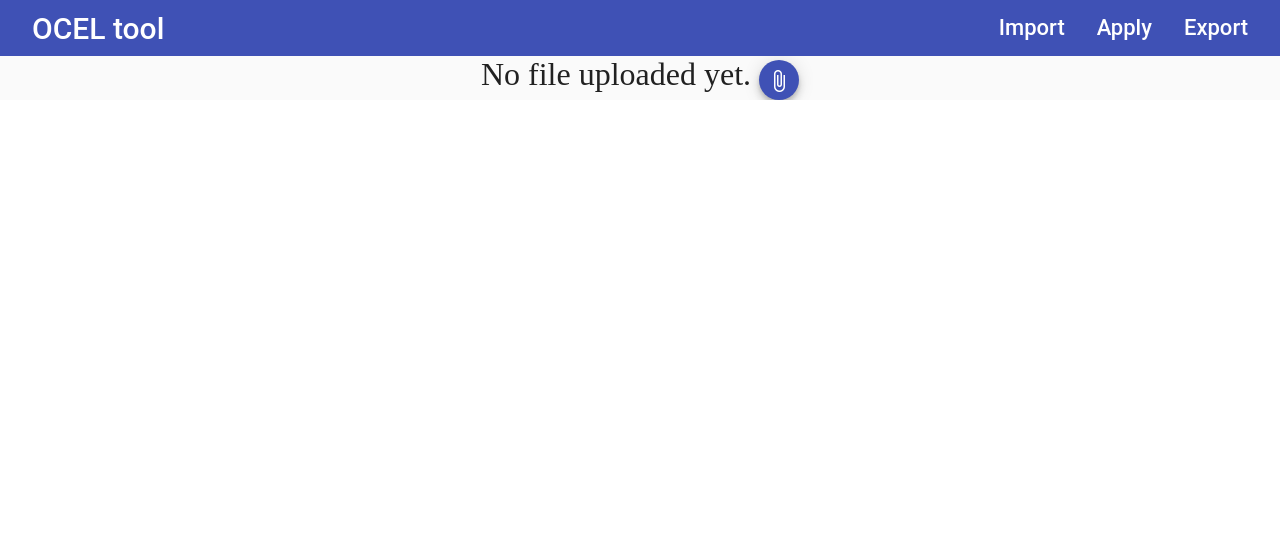
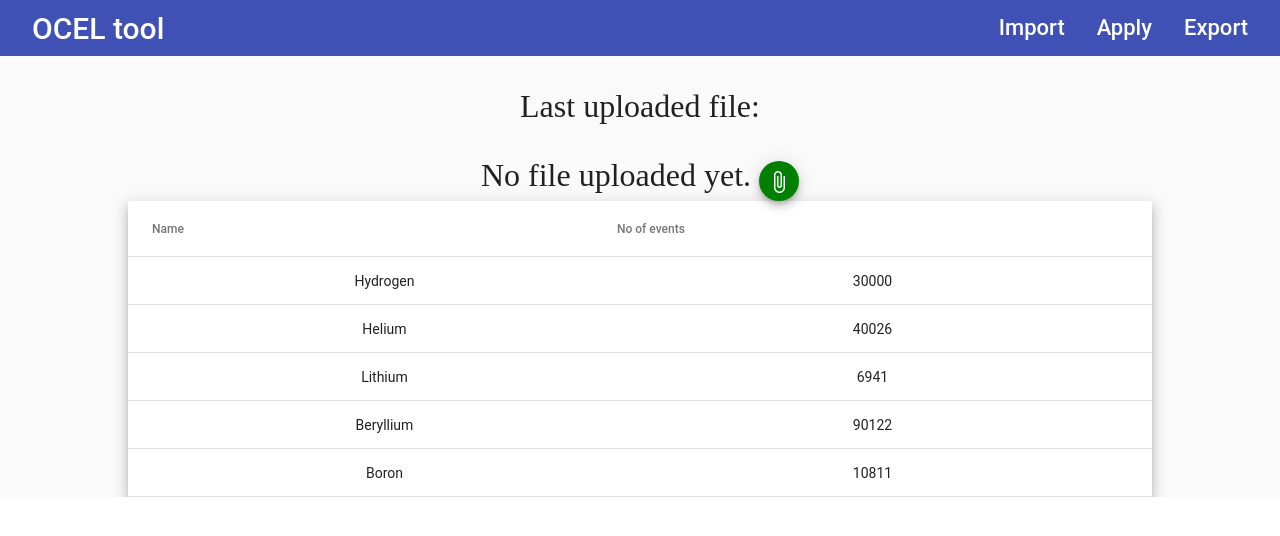
Before and after one commit to dzobak/MscThesis, an Angular app in the folder frontend/: page /import in a window 1280 px wide. Shown: the top 536 px of the page. Built offline with nearby package versions, Linux system fonts and the light colour scheme.

Commit message:
some file upload functionality, first table

```diff
--- a/frontend/src/app/import/import.component.css
+++ b/frontend/src/app/import/import.component.css
@@ -1,3 +1,21 @@
 .file-input {
     display: none;
   }
+table {
+    width: 80%;
+    margin-left: auto;
+    margin-right: auto;
+  }
+
+.mat-success {
+      background-color: green;
+      color: #fff;
+}
+.center {
+  flex-direction: column;
+  justify-content: center;
+}
+mat-header-cell, mat-cell {
+  justify-content: center;
+  text-align: center ;
+}
--- a/frontend/src/app/import/import.component.html
+++ b/frontend/src/app/import/import.component.html
@@ -2,13 +2,47 @@
 <button mat-flat-button color="primary">Upload</button> -->
 <input type="file" class="file-input multiple"
        (change)="onFileSelected($event)" #fileUpload>
+<p>Last uploaded file:</p>
 
 <div class="file-upload">
 
    {{fileName || "No file uploaded yet."}}
 
-    <button mat-mini-fab color="primary" class="upload-btn"
+    <button mat-mini-fab color="success" class="upload-btn"
       (click)="fileUpload.click()">
         <mat-icon>attach_file</mat-icon>
     </button>
 </div>
+
+<table mat-table [dataSource]="dataSource" class="mat-elevation-z8">
+
+    <!--- Note that these columns can be defined in any order.
+          The actual rendered columns are set as a property on the row definition" -->
+
+    <!-- Position Column -->
+    <ng-container matColumnDef="position">
+      <th mat-header-cell *matHeaderCellDef> No. </th>
+      <td mat-cell *matCellDef="let element"> {{element.position}} </td>
+    </ng-container>
+
+    <!-- Name Column -->
+    <ng-container matColumnDef="name">
+      <th mat-header-cell *matHeaderCellDef> Name </th>
+      <td mat-cell *matCellDef="let element"> {{element.name}} </td>
+    </ng-container>
+
+    <!-- Weight Column -->
+    <ng-container matColumnDef="events">
+      <th mat-header-cell *matHeaderCellDef> No of events </th>
+      <td mat-cell *matCellDef="let element"> {{element.events}} </td>
+    </ng-container>
+
+    <!-- Symbol Column -->
+    <ng-container matColumnDef="symbol">
+      <th mat-header-cell *matHeaderCellDef> Symbol </th>
+      <td mat-cell *matCellDef="let element"> {{element.symbol}} </td>
+    </ng-container>
+
+    <tr mat-header-row *matHeaderRowDef="displayedColumns"></tr>
+    <tr mat-row *matRowDef="let row; columns: displayedColumns;"></tr>
+  </table>
--- a/frontend/src/app/import/import.component.ts
+++ b/frontend/src/app/import/import.component.ts
@@ -1,5 +1,23 @@
 import { Component, OnInit } from '@angular/core';
 import {HttpClient} from '@angular/common/http'
+import { MatModules } from '../material.module';
+
+export interface PeriodicElement {
+  name: string;
+  position: number;
+  events: number;
+  symbol: string;
+}
+
+const ELEMENT_DATA: PeriodicElement[] = [
+  {position: 1, name: 'Hydrogen', events: 30000, symbol: 'H'},
+  {position: 2, name: 'Helium', events: 40026, symbol: 'He'},
+  {position: 3, name: 'Lithium', events: 6941, symbol: 'Li'},
+  {position: 4, name: 'Beryllium', events: 90122, symbol: 'Be'},
+  {position: 5, name: 'Boron', events: 10811, symbol: 'B'},
+
+];
+
 
 @Component({
   selector: 'app-import',
@@ -8,6 +26,9 @@ import {HttpClient} from '@angular/common/http'
 })
 export class ImportComponent implements OnInit {
   fileName ='';
+  displayedColumns: string[] = ['name', 'events'];
+  dataSource = ELEMENT_DATA;
+
   constructor(private http: HttpClient) {}
 
     onFileSelected(event:any) {
--- a/frontend/src/app/material.module.ts
+++ b/frontend/src/app/material.module.ts
@@ -6,6 +6,7 @@ import {MatToolbarModule} from '@angular/material/toolbar';
 import {MatDialogModule} from '@angular/material/dialog';
 import {MatListModule} from '@angular/material/list';
 import {MatProgressBarModule} from '@angular/material/progress-bar';
+import {MatTableModule} from '@angular/material/table'
 
 @NgModule({
     exports:[
@@ -15,7 +16,8 @@ import {MatProgressBarModule} from '@angular/material/progress-bar';
         MatToolbarModule,
         MatDialogModule,
         MatListModule,
-        MatProgressBarModule
+        MatProgressBarModule,
+        MatTableModule,
     ]
 })
 export class MatModules{}
```
